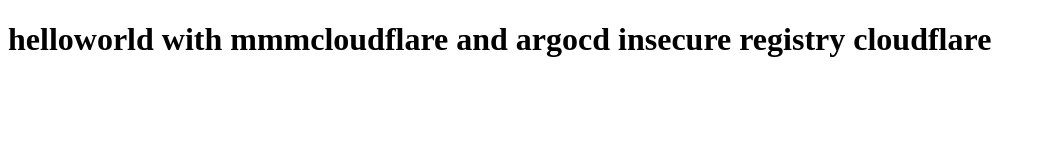
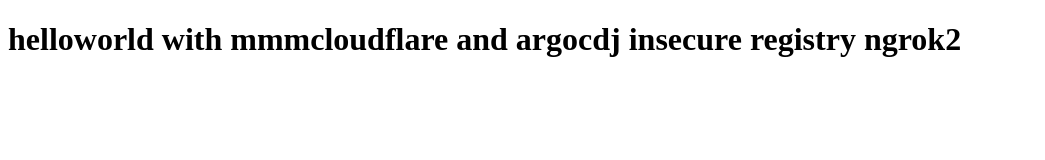
Before and after one commit to AlpenGlows/argoCD-git, a plain HTML site: page index.html in a window 1280 px wide. Shown: the whole page, without its empty margins (0-1045 px from the left). Drawn offline with Linux system fonts and the light colour scheme.

```diff
--- a/index.html
+++ b/index.html
@@ -2,8 +2,8 @@
 <html>
     <body>
         <h1>
-            helloworld with mmmcloudflare and argocd
-            insecure registry cloudflare
+            helloworld with mmmcloudflare and argocdj
+            insecure registry ngrok2
         </h1>
     </body>
     </html>
```
